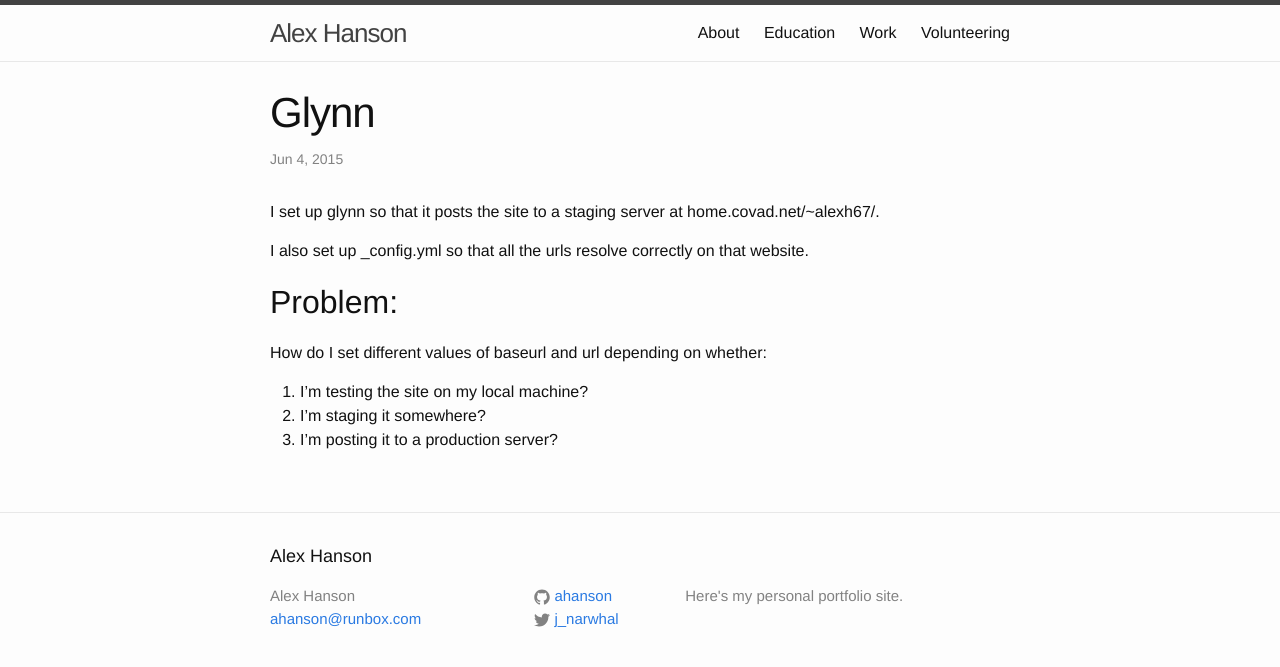
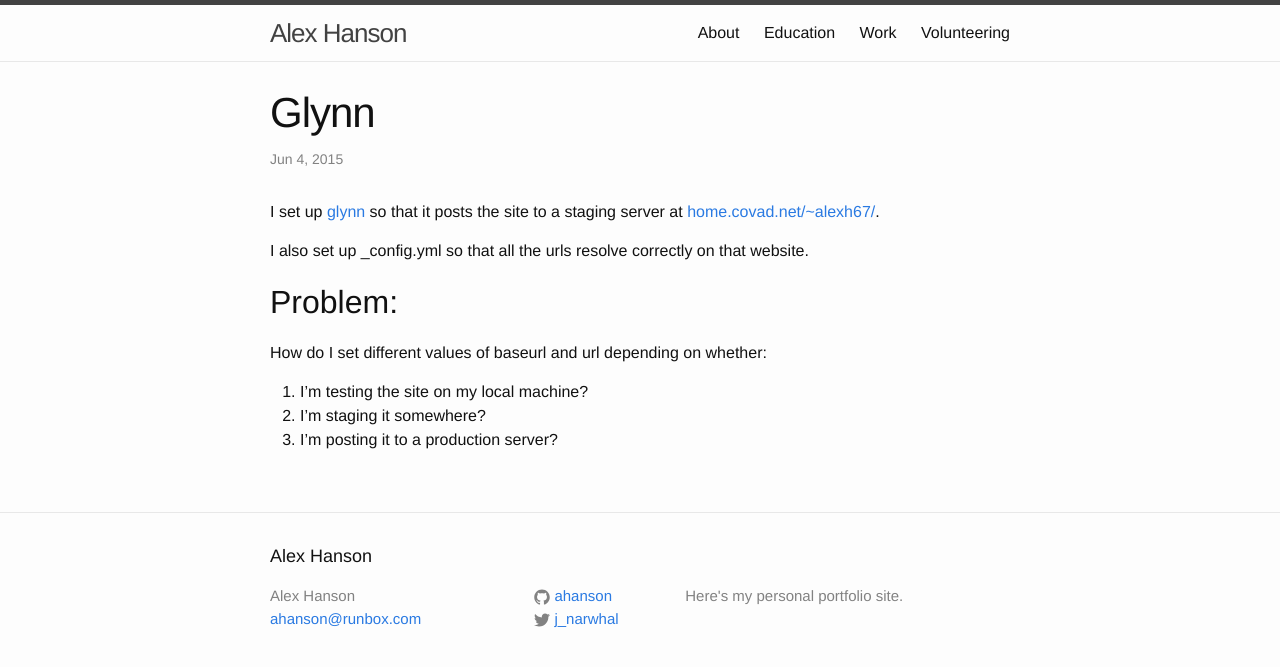
Before and after one commit to ahanson/portfolio-site, a Jekyll site: the page built from _posts/2015-06-04-glynn.md, in a window 1280 px wide. Shown: the top 667 px of the page. Built offline with Jekyll 4.4.1, drawn with Linux system fonts in a browser that asks for light colours; part of the change alters nothing that is shown.

```diff
--- a/_posts/2015-06-04-glynn.md
+++ b/_posts/2015-06-04-glynn.md
@@ -5,7 +5,7 @@ date:   2015-06-04 13:07:00
 categories: lame to-do
 ---
 
-I set up glynn so that it posts the site to a staging server at home.covad.net/~alexh67/.
+I set up [glynn](https://github.com/dmathieu/glynn) so that it posts the site to a staging server at [home.covad.net/~alexh67/](home.covad.net/~alexh67/).
 
 I also set up _config.yml so that all the urls resolve correctly on that website.
 
```
